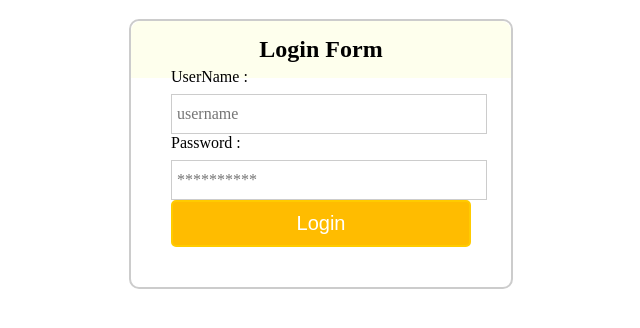
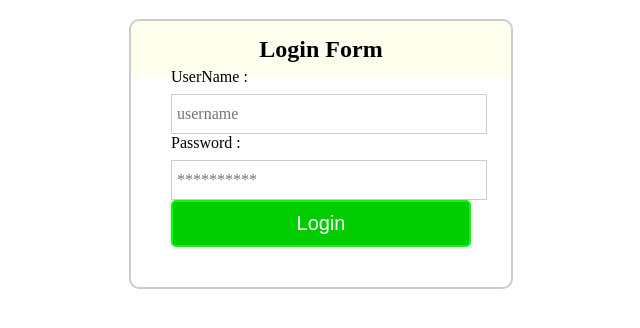
Before and after one commit to FranciscMoldovan/psncs_site, a PHP site: page / in a window 1280 px wide. Shown: the part 159-487 px from the top of the page, without its empty margins (31-671 px from the left). Run offline with PHP 8.4, Linux system fonts and the light colour scheme.

```diff
--- a/login.php
+++ b/login.php
@@ -21,6 +21,7 @@ $password = mysqli_real_escape_string($connection, $password);
 $db = mysqli_select_db($connection, "company");
 // SQL query to fetch information of registerd users and finds user match.
 $query = mysqli_query($connection, "select * from login where password='$password' AND username='$username'");
+
 $rows = mysqli_num_rows($query);
 if ($rows == 1) {
 $_SESSION['login_user']=$username; // Initializing Session
--- a/style.css
+++ b/style.css
@@ -43,9 +43,9 @@ font-family:raleway
 }
 input[type=submit] {
 width:100%;
-background-color:#FFBC00;
+background-color:#00cc00;
 color:#fff;
-border:2px solid #FFCB00;
+border:2px solid #00ff00;
 padding:10px;
 font-size:20px;
 cursor:pointer;
```
Also changed, not shown: logout.php (+4 -14 lines).
